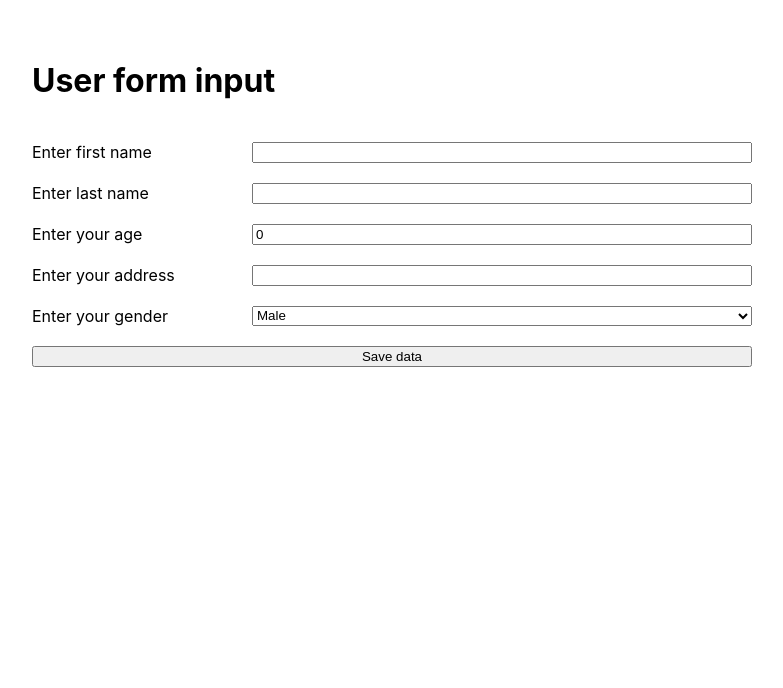
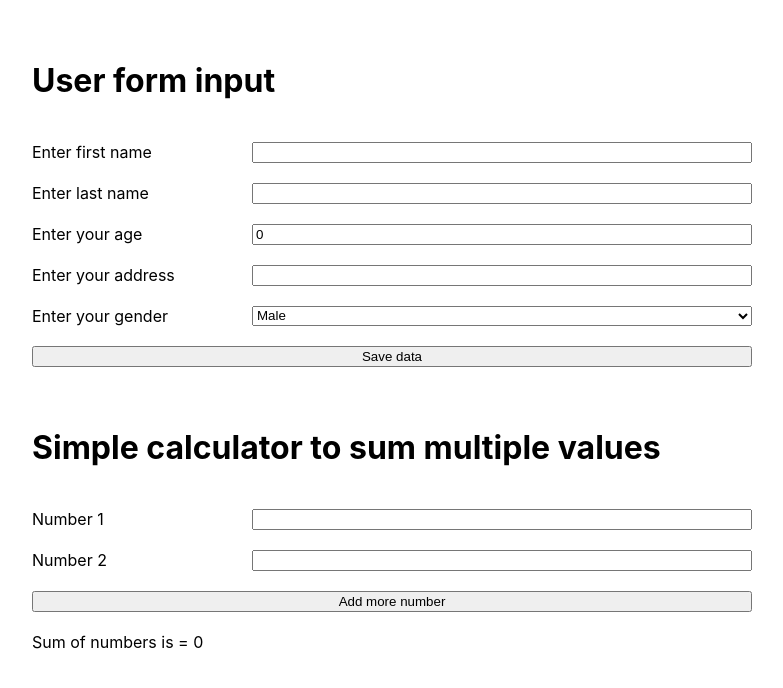
Before and after one commit to Zulqarnain-ZQ/intro-to-react, a React (Create React App) app in the folder lecture3/src/: page / in a window 1280 px wide. Shown: the top 688 px of the page, without its empty margins (248-1031 px from the left). Built offline with nearby package versions, Linux system fonts and the light colour scheme; the HTML template or start-up script is replaced by a standard one.

Commit message:
Simple calculator component

```diff
--- a/lecture3/src/App.js
+++ b/lecture3/src/App.js
@@ -7,6 +7,7 @@ import { MyIntro } from "./MyIntro";
 import { Products } from "./Products";
 import { Counter } from "./Counter";
 import { FormInput } from "./FormInput";
+import { Calculator } from "./Calculator";
 
 const products = [
   {
@@ -31,7 +32,7 @@ const products = [
 function App() {
   const [userData, setUserData] = useState(null);
 
-  console.log("userData", userData);
+  // console.log("userData", userData);
 
   function onSaveData(user) {
     setUserData(user);
@@ -48,6 +49,8 @@ function App() {
     >
       <FormInput onSaveData={onSaveData} />
 
+      <Calculator />
+
       {userData && (
         <MyIntro
           firstName={userData.firstName}
--- /dev/null
+++ b/lecture3/src/Calculator.jsx
@@ -0,0 +1,56 @@
+import {Fragment, useState, useMemo} from 'react';
+import styles from './FormInput.module.css'
+
+/** TODO: Component to add as many numbers as want
+ * e.g. If user wants to add 10 numbers,
+ * this would take 10 user inputs and sum this up
+ *
+ *
+ * Initially, it would have 2 numbers
+ * but there would be a button to add more
+ *
+ * How & When to store array as a state
+ * How to update array values of a state
+ *
+ * When to use Array.map vs Array.reduce functions
+ *
+ * useMemo => Goal of useMemo is memoize computations in your code
+ */
+
+
+export function Calculator(){
+
+    const [numbers, setNumbers] = useState([0, 0]);
+    const [inputFields, setInputFields] = useState(2);
+
+    // Sum 10 Numbers -> Number (reduce)
+    const sum = useMemo(() => {
+
+        console.log('In useMemo');
+
+        return numbers.reduce((sum, number) => sum + number)
+    }, [numbers])
+
+
+    return <div className={styles.container}>
+        <h1>Simple calculator to sum multiple values</h1>
+
+        <div className={styles.form}>
+            {Array.from({length: inputFields})
+            .map((_, index) => (
+                <Fragment key={index}>
+                <label>Number {index+1}</label>
+                <input value={numbers[index] || ""} type="number" onChange={(e) =>
+                    setNumbers(numbers.map((number, i) => i === index
+                    ? Number(e.target.value): number  )) } />
+            </Fragment>)) }
+        </div>
+        <button onClick={() => {
+            setInputFields(inputFields + 1)
+            setNumbers([...numbers, 0])
+            }}>Add more number</button>
+
+        <span>Sum of numbers is = {sum}</span>
+    </div>
+
+}
--- a/lecture3/src/FormInput.jsx
+++ b/lecture3/src/FormInput.jsx
@@ -1,11 +1,7 @@
 import {useState} from 'react';
 import styles from "./FormInput.module.css"
 
-/**
- * TODO: Add inputs for firstName, lastName and age
- *
- * Add a button to show inputted data
- */
+
 export function FormInput({onSaveData}){
 
 const [userData, setUserData] = useState({
@@ -31,9 +27,7 @@ return <div className={styles.container}>
 
     <div className={styles.form}>
         <label>Enter first name</label>
-        <input value={userData.firstName} onChange={(e) => {
-           handleUpdate('firstName', e.target.value)
-        }} />
+        <input value={userData.firstName} onChange={(e) => handleUpdate('firstName',  e.target.value)} />
 
         <label>Enter last name</label>
         <input value={userData.lastName} onChange={(e) => handleUpdate('lastName',  e.target.value)} />
```
